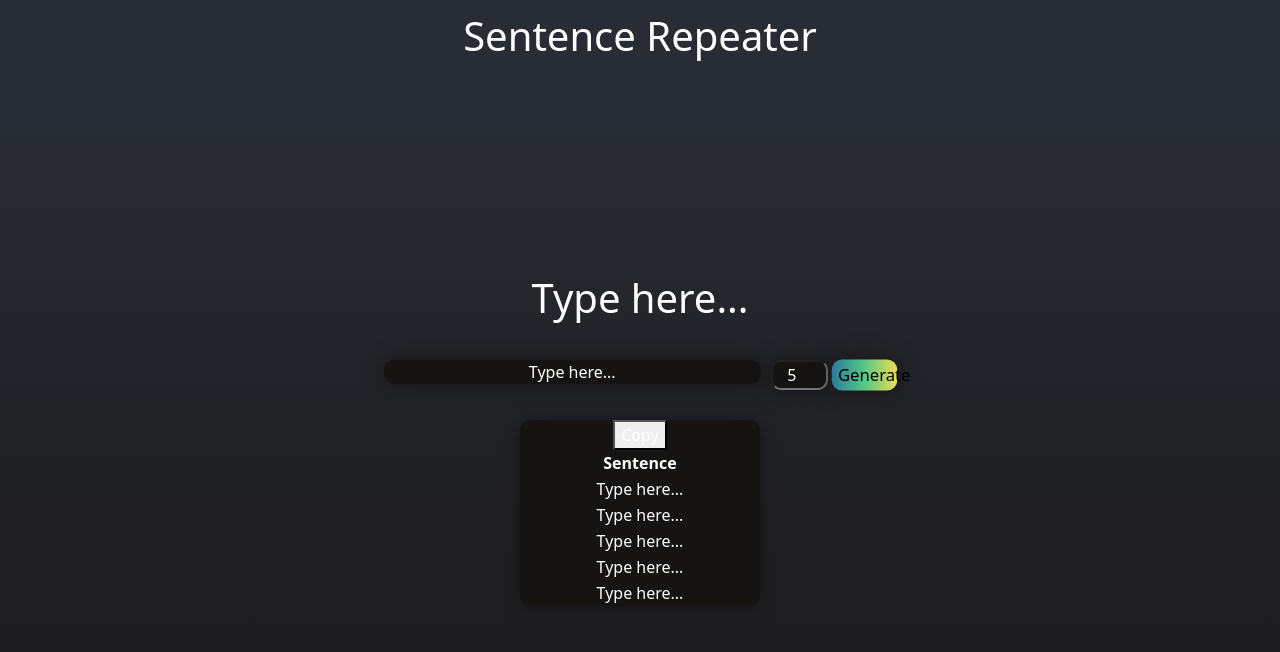
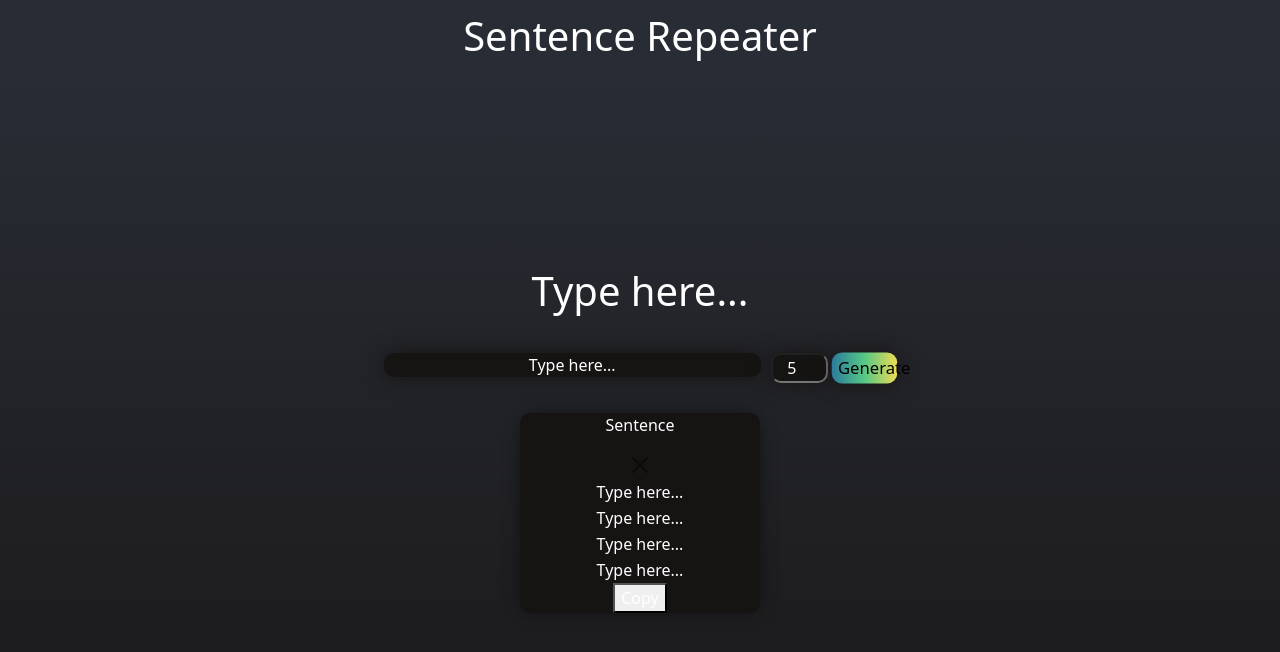
Before and after one commit to akael888/sentence-repeater, a React (Create React App) app in the folder my-app/: page / in a window 1280 px wide. Both pictures are taken after typing "5" into the empty fields and a click on the button "Generate". Shown: the top 652 px of the page. Built offline with nearby package versions, Linux system fonts and the light colour scheme.

Commit message:
feat : Adjusted Results to have more visual cohesion and functional buttons and etc

```diff
--- a/my-app/src/components/result.js
+++ b/my-app/src/components/result.js
@@ -1,5 +1,11 @@
-function ShowResult({ arrayResults }) {
+import { useState } from "react";
+import css from "./results.module.css";
+import CloseButton from "react-bootstrap/CloseButton";
+
+function ShowResult({ arrayResults, arrayResultsChange }) {
   const rows = [];
+  const [isCopied, setIsCopied] = useState(false);
+
   for (let i = 0; i < arrayResults.length; i++) {
     rows.push(
       <tr key={i}>
@@ -9,18 +15,60 @@ function ShowResult({ arrayResults }) {
     console.log("Text Array Results" + { arrayResults });
   }
 
+  function handeArrayResultsChanges() {
+    return arrayResultsChange(null);
+  }
+
+  // function iterateThroughRow() {
+  //   let tempRow = rows;
+  //   for (let i = 0; i < tempRow.length; i++) {
+  //     tempRow[i] = convertArrayToPoints(tempRow[i]);
+  //   }
+
+  //   return
+  // }
+
+  // function convertArrayToPoints(specificArray) {
+  //   specificArray = "- " + String(specificArray);
+  //   return specificArray;
+  // }
+
+  const handleCopyClick = async () => {
+    try {
+      const textToCopy = arrayResults.map(item => `- ${String(item)}`).join('\n');
+      await navigator.clipboard.writeText(textToCopy);
+      setIsCopied(true);
+      setTimeout(() => setIsCopied(false), 2000); // Reset "Copied!" message after 2 seconds
+    } catch (err) {
+      console.error("Failed to copy text: ", err);
+      // Handle potential errors (e.g., permission denied)
+    }
+  };
+
   return (
     <>
       <div>
-        <button>Copy</button>
+        <p>Sentence</p>
+        <CloseButton
+          onClick={() => {
+            handeArrayResultsChanges();
+          }}
+        />
+      </div>
+      <div className={css["results-table-container"]}>
         <table>
           <thead>
-            <tr>
+            {/* <tr>
               <th>Sentence</th>
-            </tr>
+            </tr> */}
           </thead>
           <tbody>{rows}</tbody>
         </table>
+      </div>
+      <div>
+        <button onClick={handleCopyClick}>
+          {isCopied ? "Copied!" : "Copy"}
+        </button>
       </div>
     </>
   );
--- /dev/null
+++ b/my-app/src/components/results.module.css
@@ -0,0 +1,17 @@
+.results-table-container {
+
+    width: 100%;
+    height: 100%;
+    min-width: 30vh;
+    min-height: 10vh;
+    max-width: 35vh;
+    max-height: 25vh;
+    display: grid;
+    background-color: rgb(22, 19, 19);
+    text-align: center;
+    place-items: center;
+    overflow-y: scroll;
+    border-radius: 10px;
+    margin: auto;
+
+}
```
